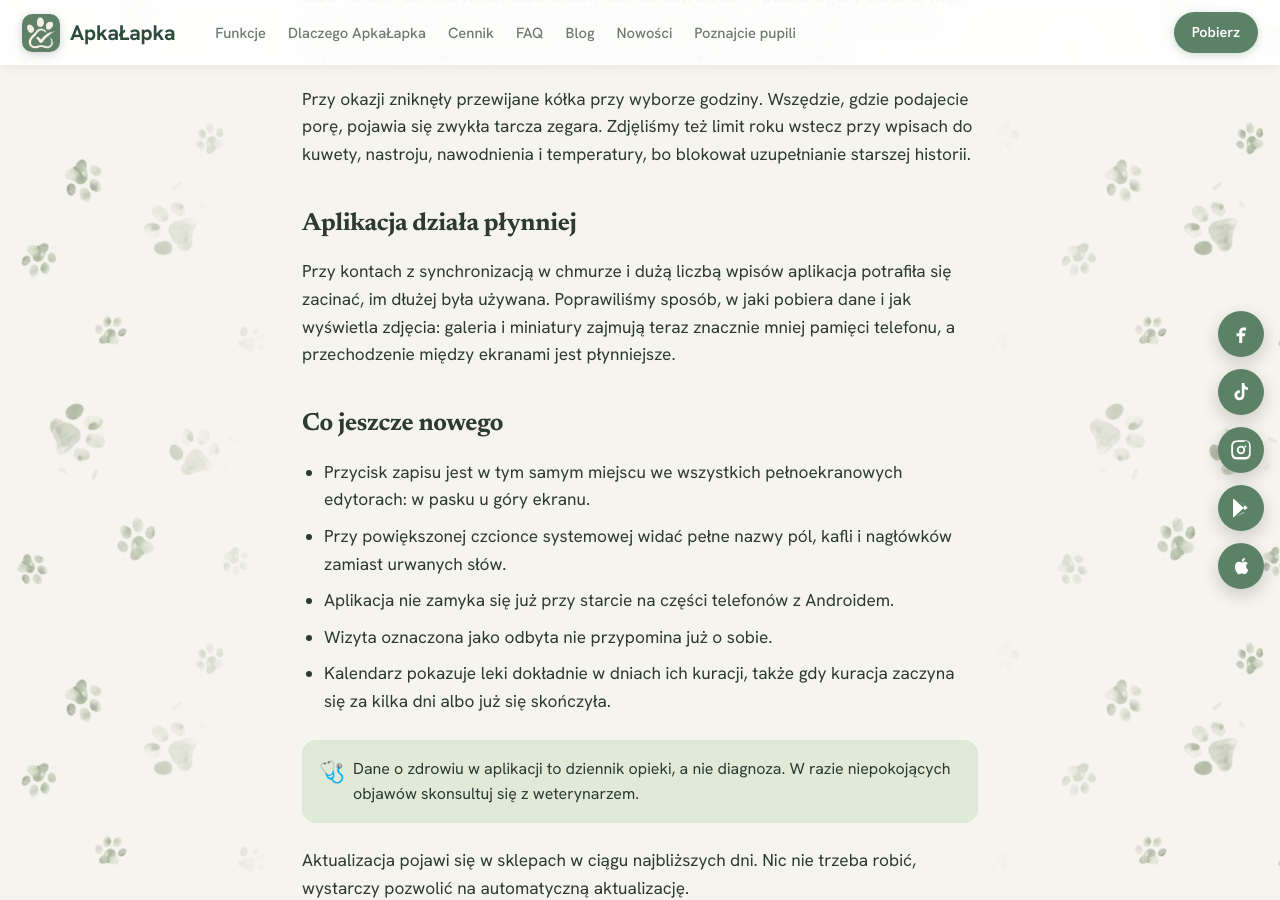
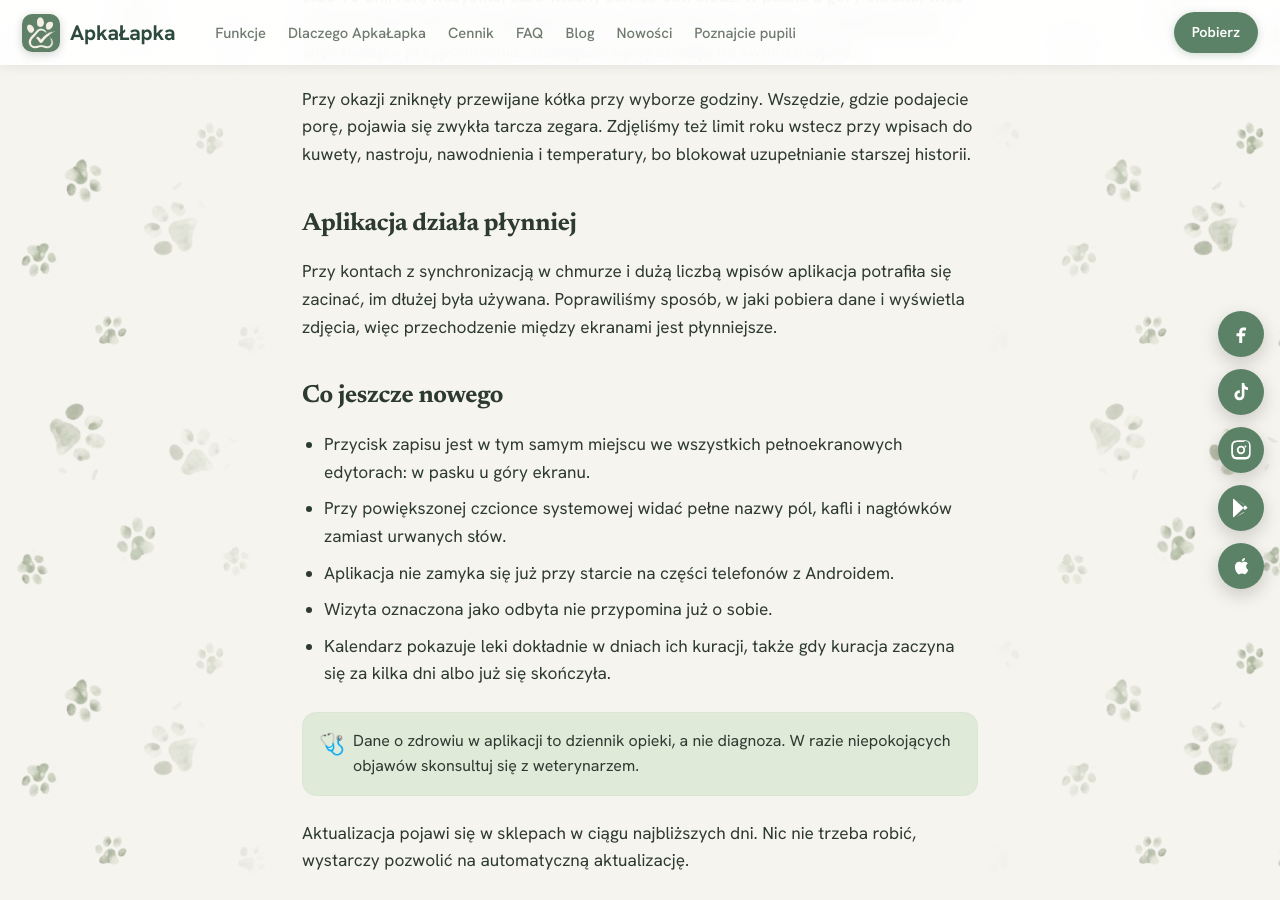
Before and after one commit to mxaaz/PetPetumMobile, a Jekyll site: the page built from _posts/2026-09-11-apkalapka-2-5-0-nowosci.md, in a window 1280 px wide and 900 px high, scrolled down 3025 px. Built offline with Jekyll 4.4.1, drawn with Linux system fonts in a browser that asks for light colours.

Commit message:
content: 2.5.0 bez wzmianki o galerii

```diff
--- a/_posts/2026-09-11-apkalapka-2-5-0-nowosci.md
+++ b/_posts/2026-09-11-apkalapka-2-5-0-nowosci.md
@@ -64,7 +64,7 @@ Przy okazji zniknęły przewijane kółka przy wyborze godziny. Wszędzie, gdzie
 
 ## Aplikacja działa płynniej
 
-Przy kontach z synchronizacją w chmurze i dużą liczbą wpisów aplikacja potrafiła się zacinać, im dłużej była używana. Poprawiliśmy sposób, w jaki pobiera dane i jak wyświetla zdjęcia: galeria i miniatury zajmują teraz znacznie mniej pamięci telefonu, a przechodzenie między ekranami jest płynniejsze.
+Przy kontach z synchronizacją w chmurze i dużą liczbą wpisów aplikacja potrafiła się zacinać, im dłużej była używana. Poprawiliśmy sposób, w jaki pobiera dane i wyświetla zdjęcia, więc przechodzenie między ekranami jest płynniejsze.
 
 ## Co jeszcze nowego
 
```
